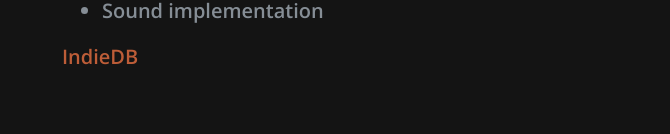
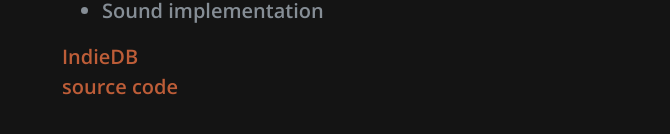
Before and after one commit to romeufialho/romeufialho.github.io, a website: page lyzzy.html in a window 1280 px wide. Shown: the part 1704-1838 px from the top of the page, without its empty margins (610-1280 px from the left). Drawn offline with nearby package versions, Linux system fonts and the light colour scheme; a web font is replaced by a local one.

Commit message:
Lyzzy Project source code

```diff
--- a/lyzzy.html
+++ b/lyzzy.html
@@ -115,6 +115,9 @@
           </ul>
         </p>
               <a href="https://www.indiedb.com/games/lyzzy" target="_blank">IndieDB</a>
+              <p>
+                <a href="https://github.com/romeufialho/Lyzzy-Project/tree/main/Assets/Scripts" target="_blank">source code</a>
+              </p>
       </section>
     </div>
 
```
